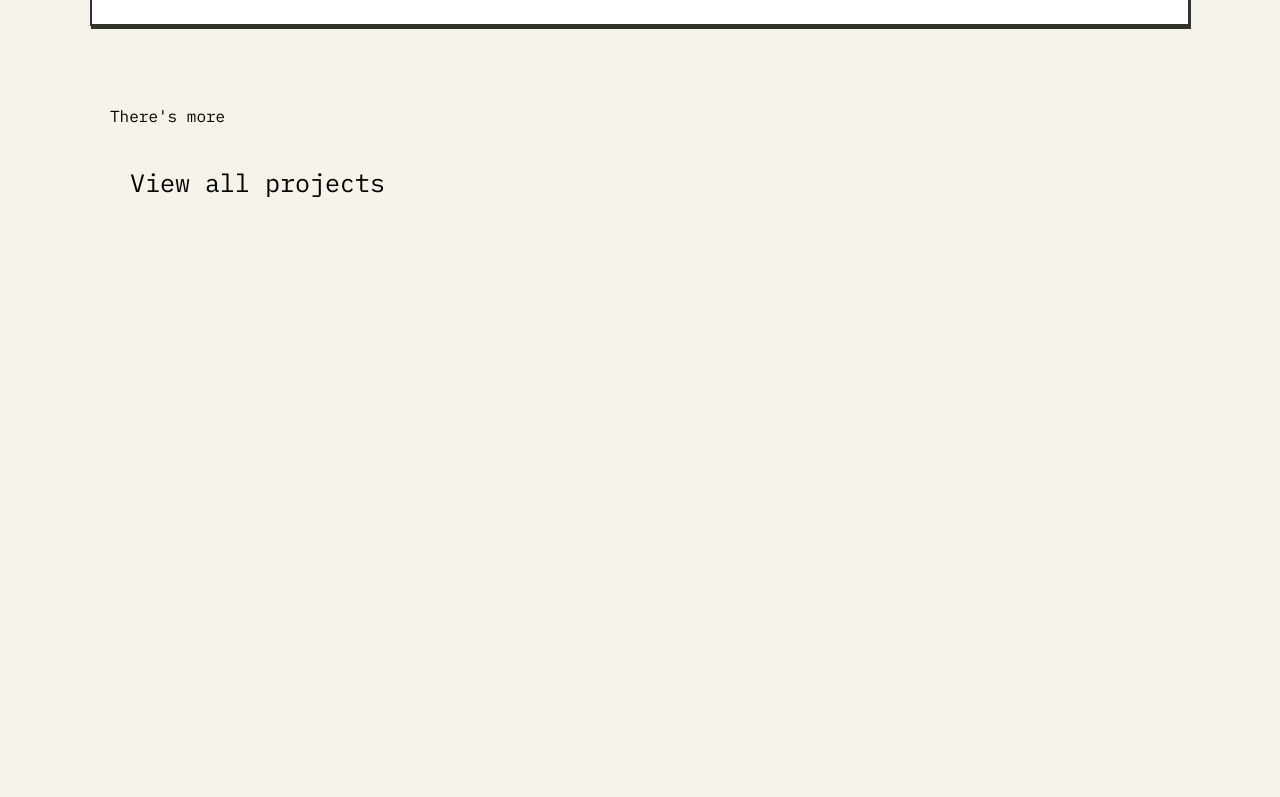
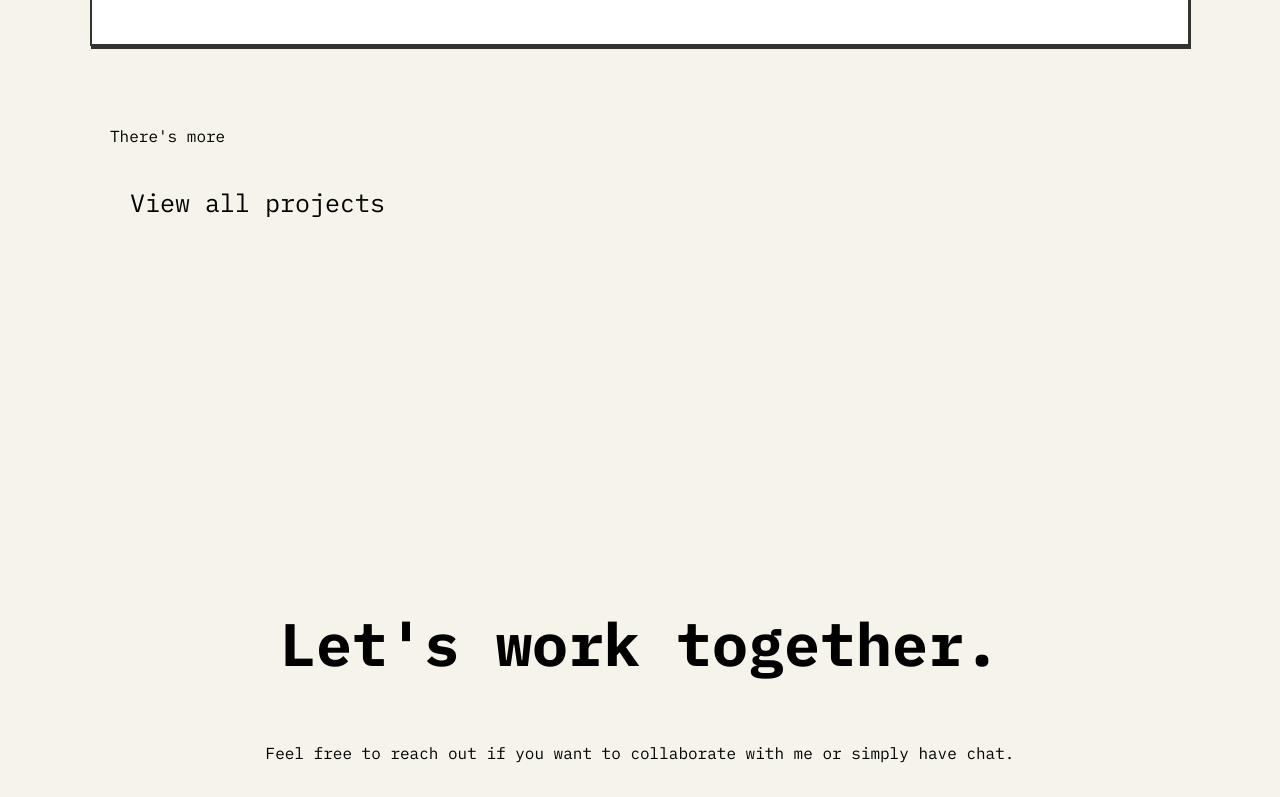
Before and after one commit to ImieboGodson/portfolio-v1.0, a React (Create React App) app: page / in a window 1280 px wide. Shown: the part 2000-2797 px from the top of the page. Before the commit the page ends 2229 px from the top, so only its background shows below. Built offline with nearby package versions, Linux system fonts and the light colour scheme.

Commit message:
added about and contact-me sections

```diff
--- a/src/pages/layoutWrapper/LayoutWrapper.jsx
+++ b/src/pages/layoutWrapper/LayoutWrapper.jsx
@@ -2,13 +2,17 @@ import './layoutWrapper.scss';
 import Header from '../../components/header/Header';
 import Hero from '../../sections/hero/Hero';
 import Projects from '../../sections/projects/Projects'
+import Contact from '../../sections/contact/Contact';
+import AboutMe from '../../sections/aboutMe/AboutMe';
 
 const LayoutWrapper = () => {
     return (
         <div className='layoutWrapper'>
             <Header />
             <Hero />
+            <AboutMe />
             <Projects />
+            <Contact />
         </div>
     )
 }
--- /dev/null
+++ b/src/sections/aboutMe/AboutMe.jsx
@@ -0,0 +1,12 @@
+import './aboutMe.scss';
+import { GiBandana } from "react-icons/gi";
+
+const AboutMe = () => {
+    return (
+        <div className='aboutMe'>
+            <GiBandana />
+        </div>
+    )
+}
+
+export default AboutMe
--- /dev/null
+++ b/src/sections/contact/Contact.jsx
@@ -0,0 +1,19 @@
+import './contact.scss';
+
+const Contact = () => {
+    return (
+        <div className='contact'>
+            <div className='contact-wrapper'>
+                <div className='contact-center-texts'>
+                    <p className='contact-bold-text'>Let's work together.</p>
+                    <p className='contact-small-text'>Feel free to reach out if you want to collaborate with me or simply have chat.</p>
+                </div>
+                <div className='say-hello-btn-wrapper'>
+                    <a href='mailto:imiebo.godson@gmail.com' className='btn'>Say Hello</a>
+                </div>
+            </div>
+        </div>
+    )
+}
+
+export default Contact
--- /dev/null
+++ b/src/sections/contact/contact.scss
@@ -0,0 +1,54 @@
+.contact {
+    margin-top: 100px;
+    height: 100vh;
+    width: 100%;
+    display: flex;
+    justify-content: center;
+    align-items: center;
+
+    .contact-wrapper {
+        display: flex;
+        flex-direction: column;
+        justify-content: center;
+        align-items: center;
+
+        .contact-center-texts {
+            text-align: center;
+
+            .contact-bold-text {
+                font-size: 60px;
+                font-weight: 700;
+            }
+
+            .contact-small-text {
+                margin-top: 60px;
+            }
+        }
+
+        .say-hello-btn-wrapper {
+            margin-top: 70px;
+            padding: 15px 20px;
+            border: 2px solid #000;
+            // border-radius: 50%;
+            cursor: pointer;
+            transition: .5s;
+
+            .btn {
+                font-size: 20px;
+                font-weight: 600;
+                text-decoration: none;
+                color: #000;
+            }
+        }
+
+        .say-hello-btn-wrapper:hover {
+            background-color: #000;
+            color: #fff;
+            border: 2px solid #fff;
+
+            .btn {
+                color: #fff;
+            }
+        }
+    }
+}
```
Also changed, not shown: src/sections/aboutMe/aboutMe.scss (added).
